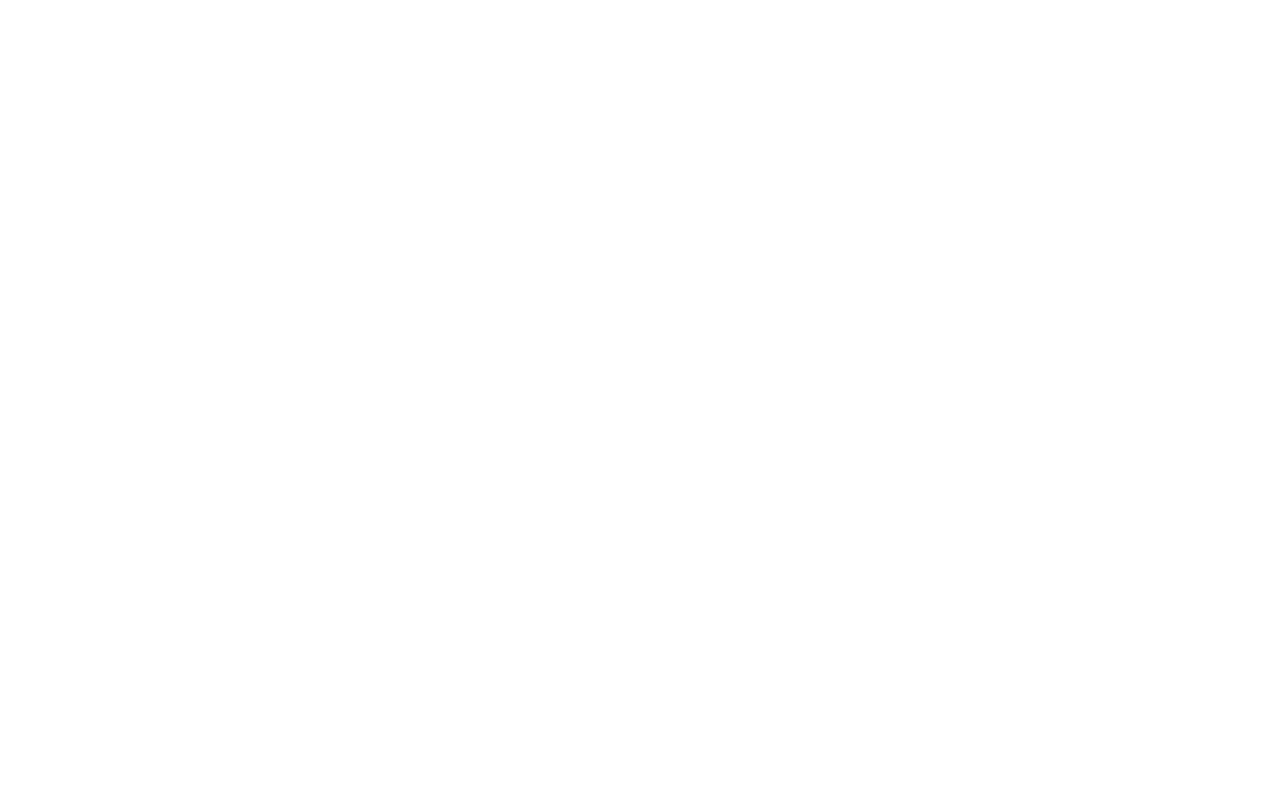
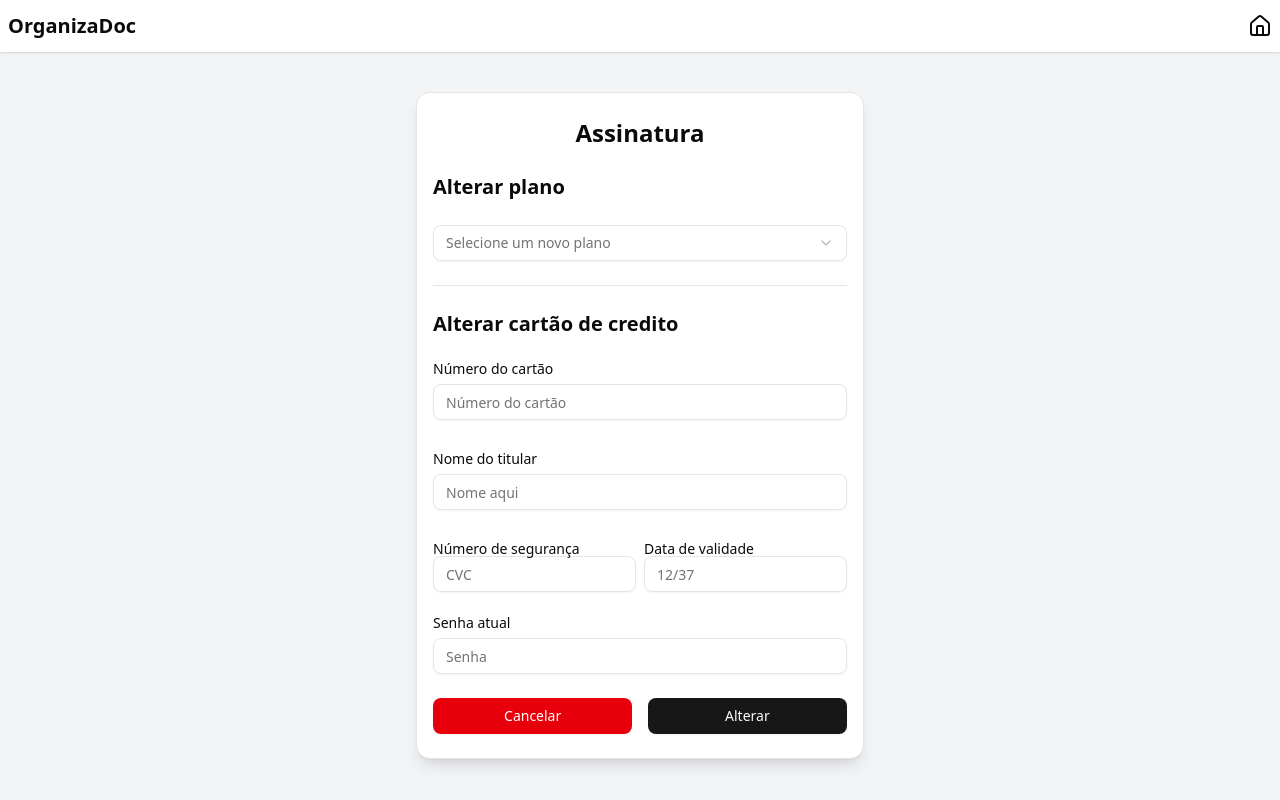
Before and after one commit to isaiasiotti18/organiza_doc, a React (Vite) app: page /user/billing in a window 1280 px wide. Built offline with nearby package versions, Linux system fonts and the light colour scheme.

Commit message:
feat: enhance user account and billing pages; implement forms for account details and billing information; refactor Router and Header components for improved navigation

```diff
--- a/src/Router.tsx
+++ b/src/Router.tsx
@@ -1,35 +1,33 @@
-import { Route, Routes, Navigate } from 'react-router-dom'
-import { LoginForm } from './pages/LoginForm'
-import { RegisterForm } from './pages/RegisterForm'
-import { DefaultLayout } from './layout/DefaultLayout'
-import { LoginRegisterLayout } from './layout/LoginRegisterLayout'
-import { Home } from './pages/Home'
-import { Category } from './pages/Category'
-import { UserLayout } from './layout/UserLayout'
-import { Account } from './pages/User/Account'
-import { Billing } from './pages/User/Billing'
+import { Route, Routes, Navigate } from "react-router-dom";
+import { LoginForm } from "./pages/LoginForm";
+import { RegisterForm } from "./pages/RegisterForm";
+import { DefaultLayout } from "./layout/DefaultLayout";
+import { LoginRegisterLayout } from "./layout/LoginRegisterLayout";
+import { Home } from "./pages/Home";
+import { Category } from "./pages/Category";
+import { UserLayout } from "./layout/UserLayout";
+import { Account } from "./pages/User/Account";
+import { Billing } from "./pages/User/Billing";
 
 export function Router() {
-  return(
+  return (
     <Routes>
-      <Route path='/' element={<LoginRegisterLayout/>}>
+      <Route path="/" element={<LoginRegisterLayout />}>
+        <Route path="/" element={<Navigate to="/login" replace={true} />} />
 
-        <Route path='/' element={<Navigate to="/login" replace={true}/>} />
-
-        <Route path='login' element={<LoginForm/>} />
-        <Route path='register' element={<RegisterForm/>} />
+        <Route path="login" element={<LoginForm />} />
+        <Route path="register" element={<RegisterForm />} />
       </Route>
 
-      <Route path='/app' element={<DefaultLayout/>}>
-        <Route path='home' element={<Home />} />
-        <Route path='category/:category' element={<Category />} />
+      <Route path="/app" element={<DefaultLayout />}>
+        <Route path="home" element={<Home />} />
+        <Route path="category/:category" element={<Category />} />
       </Route>
 
-      <Route path='/user' element={<UserLayout />}>
-        <Route path='account' element={<Account />} />
-        <Route path='billing' element={<Billing />} />
+      <Route path="/user" element={<UserLayout />}>
+        <Route path="account" element={<Account />} />
+        <Route path="billing" element={<Billing />} />
       </Route>
-
     </Routes>
-  )
+  );
 }
--- a/src/components/Header/index.tsx
+++ b/src/components/Header/index.tsx
@@ -1,24 +1,35 @@
-import { HeaderContainer } from "./style";
+import { HomeIcon } from "lucide-react";
 import { SubmitNewDocument } from "../SendDocument";
 import { FormDialogComponent } from "./FormDialogComponent";
+import { Link } from "react-router-dom";
 
 interface HeaderProps {
-  displayFormInHeader: boolean;
-  children?: React.ReactNode
+  displayFormInHeader?: boolean;
+  children?: React.ReactNode;
+  homeIcon?: boolean;
 }
 
-export function Header({ displayFormInHeader, children }: HeaderProps) {
+export function Header({
+  displayFormInHeader = false,
+  children,
+  homeIcon = false,
+}: HeaderProps) {
   return (
-    <HeaderContainer className="flex w-full h-13 bg-white shadow p-2 text-center">
+    <header className="flex h-13 w-full items-center justify-between bg-white p-2 text-center shadow">
       <div className="flex flex-row gap-5">
         {children}
         <span className="text-xl font-bold">OrganizaDoc</span>
       </div>
       {displayFormInHeader && (
-      <FormDialogComponent>
-        <SubmitNewDocument />
-      </FormDialogComponent>
+        <FormDialogComponent>
+          <SubmitNewDocument />
+        </FormDialogComponent>
       )}
-    </HeaderContainer>
+      {homeIcon && (
+        <Link to="/app/home">
+          <HomeIcon />
+        </Link>
+      )}
+    </header>
   );
 }
--- a/src/components/Header/style.ts
+++ /dev/null
@@ -1,9 +0,0 @@
-import styled from "styled-components";
-
-export const HeaderContainer = styled.header`
-  background: var(-color-text-primary);
-  display: flex;
-  justify-content: space-between;
-  padding: 1.25rem;
-  align-items: center;
-`
--- a/src/components/Sidebar/SidebarFooterContent/index.tsx
+++ b/src/components/Sidebar/SidebarFooterContent/index.tsx
@@ -1,10 +1,13 @@
-import { DropdownMenu, DropdownMenuContent, DropdownMenuItem, DropdownMenuTrigger } from "@/components/ui/dropdown-menu";
+import {
+  DropdownMenu,
+  DropdownMenuContent,
+  DropdownMenuItem,
+  DropdownMenuTrigger,
+} from "@/components/ui/dropdown-menu";
 import { SidebarMenu, SidebarMenuItem } from "@/components/ui/sidebar";
 
-import { UserIcon, CaretCircleUpIcon } from '@phosphor-icons/react'
+import { UserIcon, CaretCircleUpIcon } from "@phosphor-icons/react";
 import { Link } from "react-router-dom";
-
-
 
 export function SidebarFooterContent() {
   return (
@@ -12,7 +15,7 @@ export function SidebarFooterContent() {
       <SidebarMenuItem>
         <DropdownMenu>
           <DropdownMenuTrigger asChild>
-            <button className="flex items-center gap-2 px-4 py-2 w-full text-left rounded text-sm">
+            <button className="flex w-full items-center gap-2 rounded px-4 py-2 text-left text-sm">
               <UserIcon size={24} /> Username
               <CaretCircleUpIcon size={24} className="ml-auto" />
             </button>
@@ -34,5 +37,5 @@ export function SidebarFooterContent() {
         </DropdownMenu>
       </SidebarMenuItem>
     </SidebarMenu>
-  )
+  );
 }
--- a/src/layout/LoginRegisterLayout.tsx
+++ b/src/layout/LoginRegisterLayout.tsx
@@ -1,13 +1,13 @@
 import { Outlet } from "react-router-dom";
-import { Header } from "../components/Header"
+import { Header } from "../components/Header";
 
 export function LoginRegisterLayout() {
-  return(
+  return (
     <div className="min-h-screen bg-gray-100">
-      <Header displayFormInHeader={false}/>
-      <div className="flex items-center justify-center p-4 mt-10">
+      <Header displayFormInHeader={false} />
+      <div className="mt-10 flex items-center justify-center p-4">
         <Outlet />
       </div>
     </div>
-  )
+  );
 }
--- a/src/layout/UserLayout.tsx
+++ b/src/layout/UserLayout.tsx
@@ -1,3 +1,13 @@
+import { Header } from "@/components/Header";
+import { Outlet } from "react-router-dom";
+
 export function UserLayout() {
-  return <div></div>
+  return (
+    <div className="min-h-screen bg-gray-100">
+      <Header displayFormInHeader={false} homeIcon={true} />
+      <div className="mt-6 mb-10 flex items-center justify-center p-4">
+        <Outlet />
+      </div>
+    </div>
+  );
 }
--- a/src/pages/User/Account/index.tsx
+++ b/src/pages/User/Account/index.tsx
@@ -1,3 +1,61 @@
+import { Button } from "@/components/ui/button";
+import { Card, CardContent } from "@/components/ui/card";
+import { Input } from "@/components/ui/input";
+import { Label } from "@/components/ui/label";
+import { Link } from "react-router-dom";
+
 export function Account() {
-  return <div></div>
+  return (
+    <Card className="w-full max-w-md shadow-lg">
+      <CardContent className="pr-4 pl-4">
+        <h2 className="mb-6 text-center text-2xl font-bold">
+          Alterar informações da conta
+        </h2>
+
+        <form className="space-y-4">
+          <div className="mt-6 mb-6 flex flex-col gap-2">
+            <Label htmlFor="name">Nome</Label>
+            <Input id="name" type="text" placeholder="Nome" />
+          </div>
+
+          <div className="mt-6 mb-6 flex flex-col gap-2">
+            <Label htmlFor="email">E-mail</Label>
+            <Input id="email" type="email" placeholder="E-mail" />
+          </div>
+
+          <div className="mt-6 mb-6 flex flex-col gap-2">
+            <Label htmlFor="name">Senha atual</Label>
+            <Input type="password" placeholder="Senha" />
+          </div>
+
+          <div className="mt-6 mb-6 flex flex-row justify-between gap-4">
+            <div className="flex flex-col gap-2">
+              <Label htmlFor="name">Nova senha</Label>
+              <Input type="password" placeholder="Nova senha" />
+            </div>
+
+            <div className="flex flex-col gap-2">
+              <Label htmlFor="name">Confirme a nova senha</Label>
+              <Input type="password" placeholder="Confime a senha" />
+            </div>
+          </div>
+
+          <div className="flex flex-row justify-center gap-4">
+            <Button
+              variant="destructive"
+              type="submit"
+              className="w-[48%]"
+              asChild
+            >
+              <Link to="/app/home">Cancelar</Link>
+            </Button>
+
+            <Button type="submit" className="w-[48%]">
+              Alterar
+            </Button>
+          </div>
+        </form>
+      </CardContent>
+    </Card>
+  );
 }
--- a/src/pages/User/Billing/index.tsx
+++ b/src/pages/User/Billing/index.tsx
@@ -1,3 +1,99 @@
+import { Button } from "@/components/ui/button";
+import { Card, CardContent } from "@/components/ui/card";
+import { Input } from "@/components/ui/input";
+import { Label } from "@/components/ui/label";
+import {
+  Select,
+  SelectContent,
+  SelectGroup,
+  SelectItem,
+  SelectLabel,
+  SelectTrigger,
+  SelectValue,
+} from "@/components/ui/select";
+import { Separator } from "@/components/ui/separator";
+import { Link } from "react-router-dom";
+
 export function Billing() {
-  return <div></div>
+  return (
+    <Card className="w-full max-w-md shadow-lg">
+      <CardContent className="pr-4 pl-4">
+        <h2 className="mb-6 text-center text-2xl font-bold">Assinatura</h2>
+
+        <form className="space-y-4">
+          <div className="mt-6 mb-6 flex flex-col gap-2">
+            <h1 className="mb-4 text-xl font-bold">Alterar plano</h1>
+            <Select>
+              <SelectTrigger className="w-full">
+                <SelectValue placeholder="Selecione um novo plano" />
+              </SelectTrigger>
+
+              <SelectContent>
+                <SelectGroup>
+                  <SelectLabel>Planos</SelectLabel>
+                  <SelectItem value="standard">Standard</SelectItem>
+                  <SelectItem value="pro">Pro</SelectItem>
+                  <SelectItem value="team">Team</SelectItem>
+                </SelectGroup>
+              </SelectContent>
+            </Select>
+          </div>
+
+          <Separator className="mt-5" />
+
+          <div className="my-6 flex flex-col gap-2">
+            <h1 className="mb-4 text-xl font-bold">
+              Alterar cartão de credito
+            </h1>
+
+            <div className="mb-6 flex flex-col gap-2">
+              <Label>Número do cartão</Label>
+              <Input
+                id="cardNumber"
+                type="text"
+                placeholder="Número do cartão"
+              />
+            </div>
+
+            <div className="mb-6 flex flex-col gap-2">
+              <Label>Nome do titular</Label>
+              <Input type="text" placeholder="Nome aqui" />
+            </div>
+
+            <div className="flex flex-row gap-2">
+              <div>
+                <Label>Número de segurança</Label>
+                <Input type="text" placeholder="CVC" />
+              </div>
+
+              <div>
+                <Label>Data de validade</Label>
+                <Input type="text" placeholder="12/37" />
+              </div>
+            </div>
+          </div>
+
+          <div className="mt-6 mb-6 flex flex-col gap-2">
+            <Label htmlFor="name">Senha atual</Label>
+            <Input type="password" placeholder="Senha" />
+          </div>
+
+          <div className="flex flex-row justify-center gap-4">
+            <Button
+              variant="destructive"
+              type="submit"
+              className="w-[48%]"
+              asChild
+            >
+              <Link to="/app/home">Cancelar</Link>
+            </Button>
+
+            <Button type="submit" className="w-[48%]">
+              Alterar
+            </Button>
+          </div>
+        </form>
+      </CardContent>
+    </Card>
+  );
 }
```
Also changed, not shown: src/pages/Category/style.ts (deleted).
